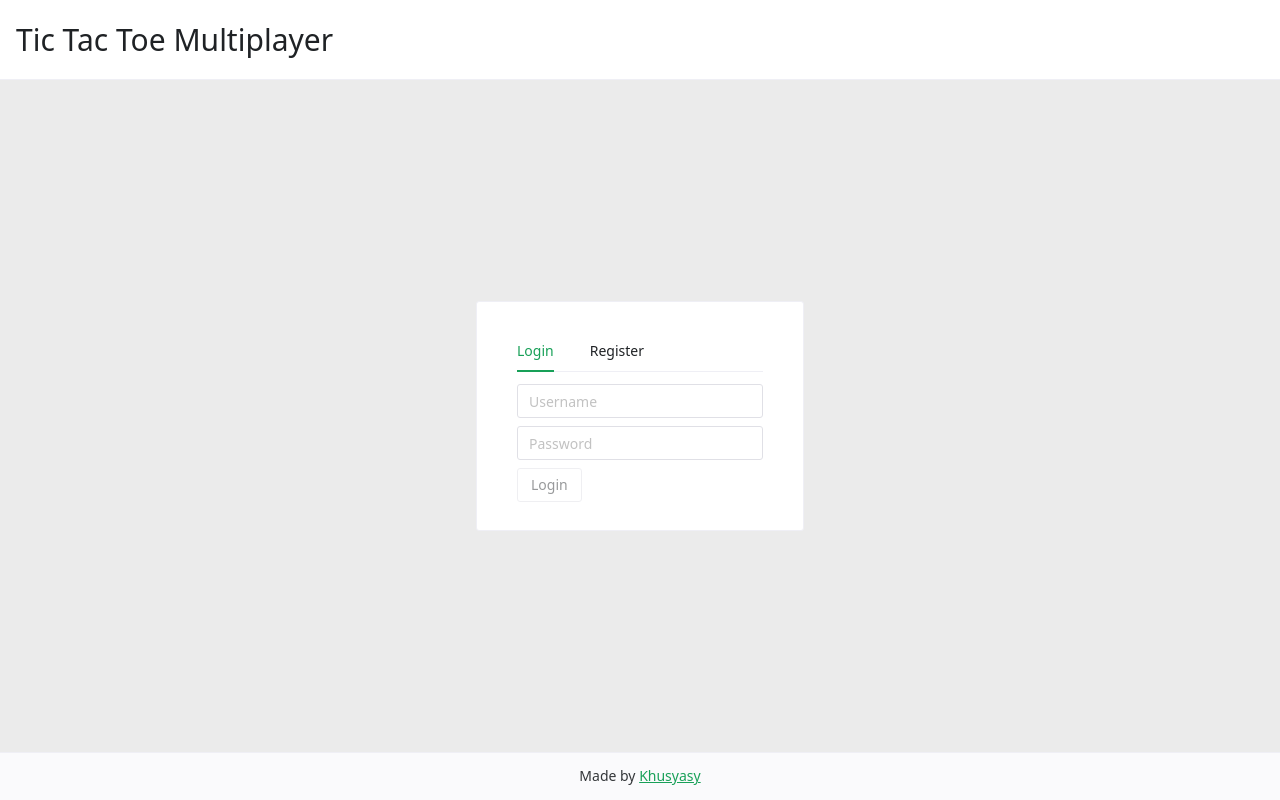
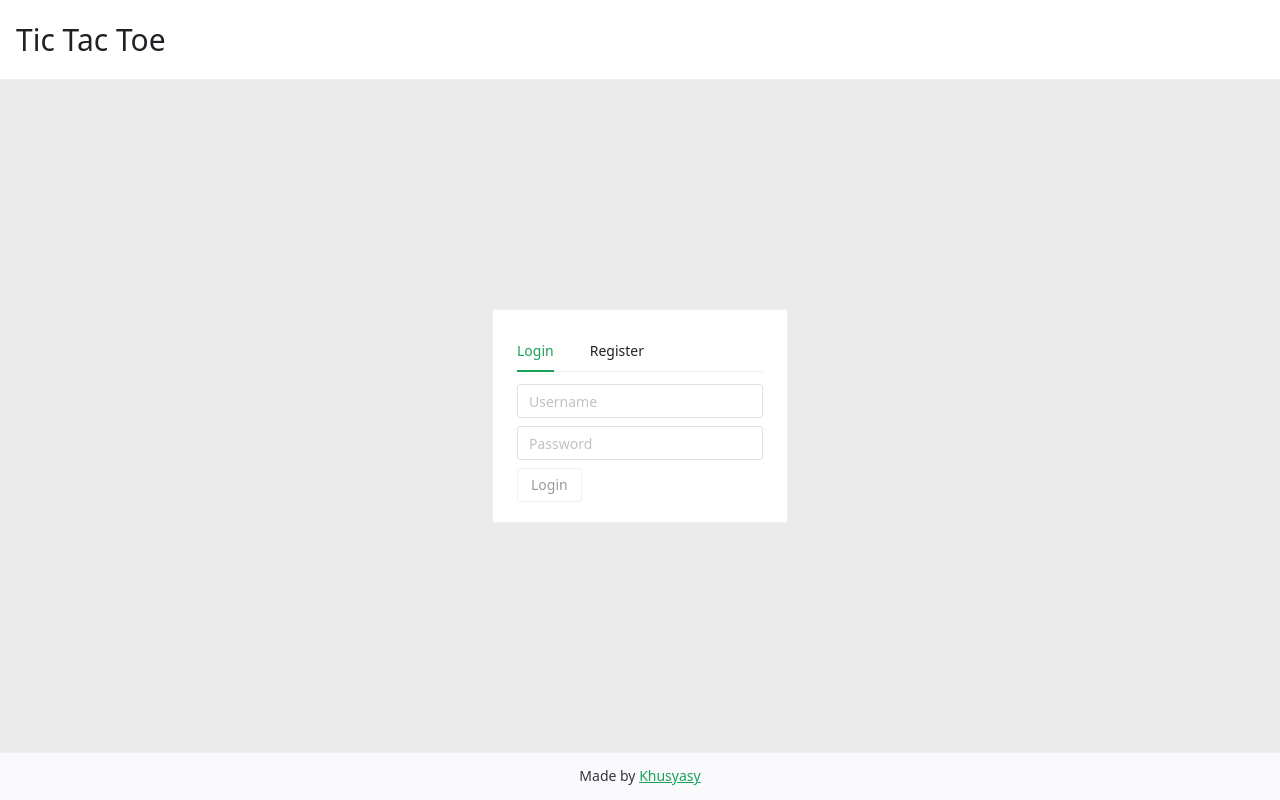
Before and after one commit to Khusyasy/ws-tictactoe, a Vue app in the folder client/: page /login in a window 1280 px wide. Built offline with nearby package versions, Linux system fonts and the light colour scheme; a small style sheet from the web is missing.

Commit message:
change navbar ui

```diff
--- a/client/src/components/UserInfo.vue
+++ b/client/src/components/UserInfo.vue
@@ -1,9 +1,9 @@
 <template>
-  <n-space justify="center" align="center" v-show="store?.user">
-    <n-p>
-      Logged in as <span style="font-style: italic;">{{ store?.user?.username || 'Guest' }}</span>
+  <n-space v-show="store?.user" vertical justify="center" align="center">
+    <n-p italic>
+      {{ store?.user?.username || 'Guest' }}
     </n-p>
-    <n-button type="error" @click.prevent="logout">Logout</n-button>
+    <n-button size="small" type="error" @click.prevent="logout">Logout</n-button>
   </n-space>
 </template>
 
@@ -59,6 +59,5 @@ export default defineComponent({
 });
 </script>
 
-<style>
-
+<style scoped>
 </style>
--- a/client/src/pages/MainPage.vue
+++ b/client/src/pages/MainPage.vue
@@ -1,12 +1,12 @@
 <template>
   <n-layout vertical size="large">
     <n-layout-header bordered>
-      <n-h1 style="margin: 0;">Tic Tac Toe Multiplayer</n-h1>
+      <n-h1 style="margin: 0;">Tic Tac Toe</n-h1>
       <UserInfo />
     </n-layout-header>
     <n-layout-content content-style="padding: 0.5rem; height: calc(100vh - var(--header-height) - var(--footer-height))">
       <n-space justify="center" align="center" style="height: calc(100vh - var(--header-height) - var(--footer-height) - 1rem)">
-        <n-card size="huge">
+        <n-card>
           <slot></slot>
         </n-card>
       </n-space>
```
